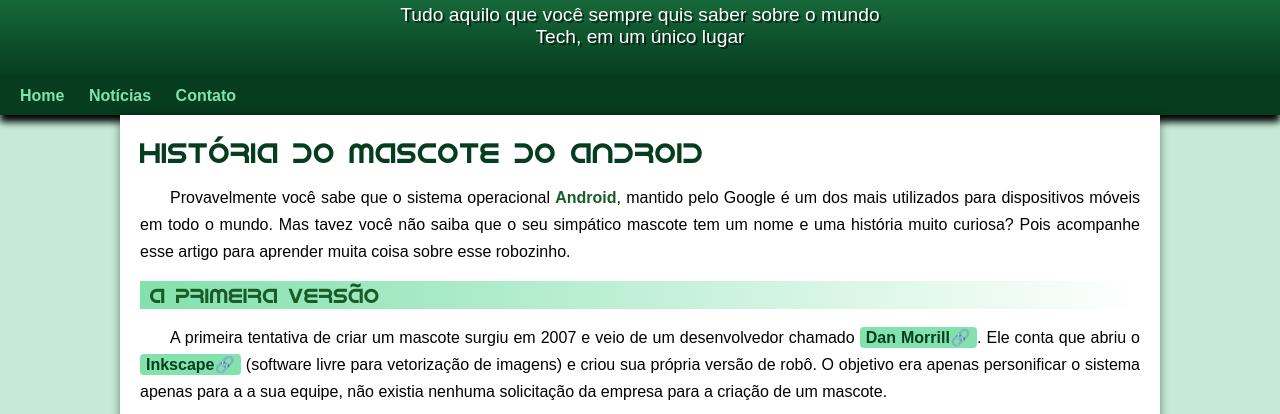
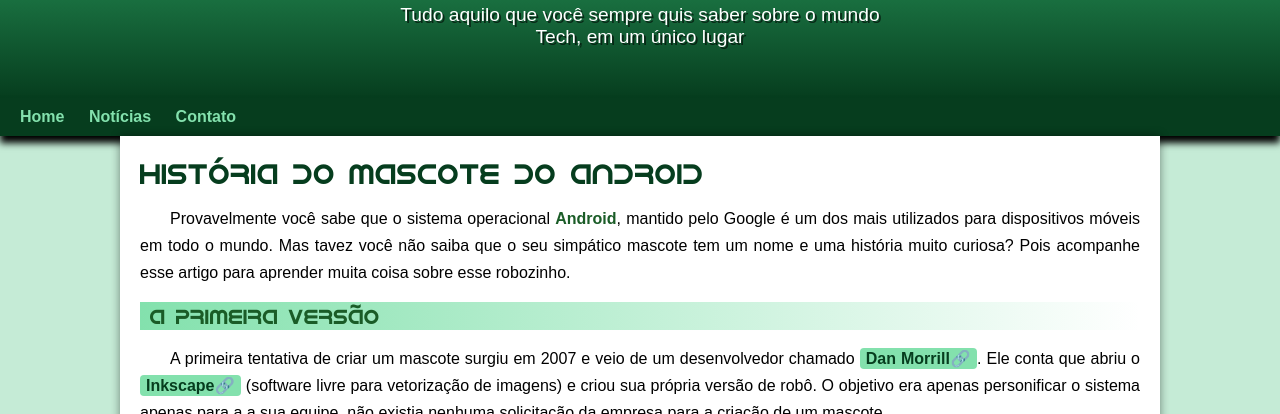
Before and after one commit to lucasdacosta2511/projeto-android, a plain HTML site: page index.html in a window 1280 px wide. Shown: the part 113-527 px from the top of the page. Drawn offline with Linux system fonts and the light colour scheme.

Commit message:
Update style.css

```diff
--- a/estilo/style.css
+++ b/estilo/style.css
@@ -63,7 +63,7 @@ header > p{
     padding-left: 10px;
     padding-right: 10px;
     margin: auto;
-    padding: bottom 50px;
+    padding-bottom:  50px;
     text-shadow: 2px 2px 0px rgba(0, 0, 0, 0.582);
 }
 nav{
```
